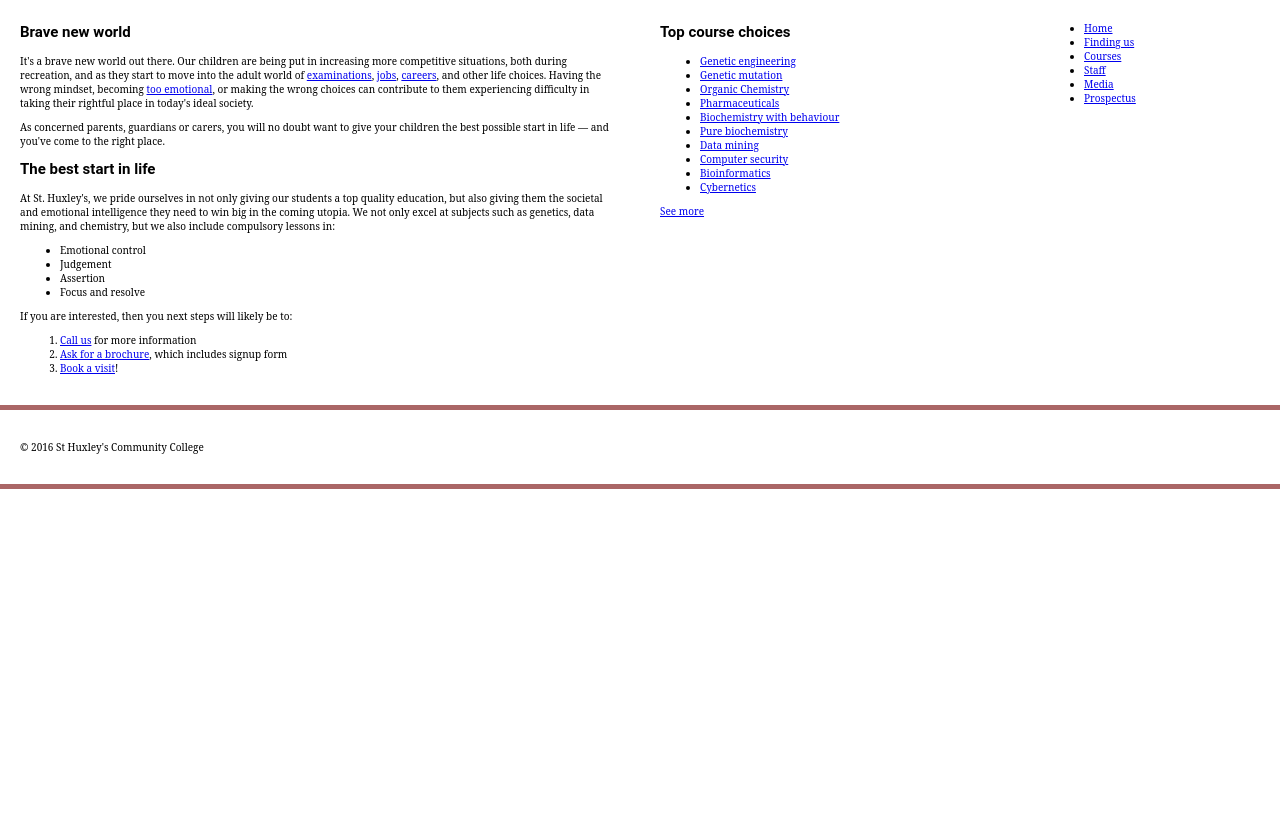
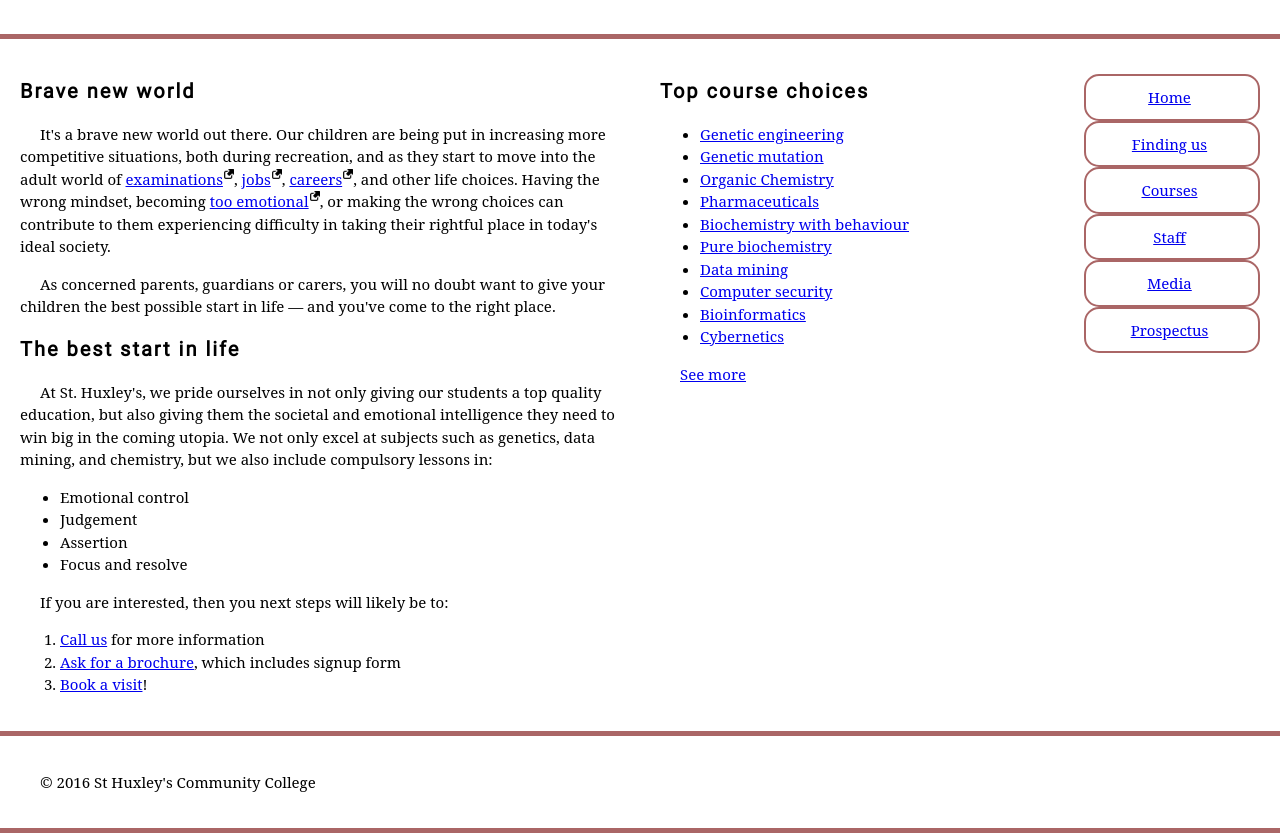
Before and after one commit to NobleRhed/noblerhed.github.io, a plain HTML site: page lab3/part3/index.html in a window 1280 px wide. Shown: the part 110-943 px from the top of the page. Before the commit the page ends 800 px from the top, so only its background shows below. Drawn offline with Linux system fonts and the light colour scheme.

Commit message:
Working on 3 and 4

```diff
--- a/lab3/part3/style.css
+++ b/lab3/part3/style.css
@@ -47,24 +47,105 @@ header, footer {
 html {
   font-size: 10px;
 
+
 }
 
 
 @font-face {
   font-family: 'Noto Serif', serif;
-  src: url("/Noto_Serif/NotoSerif-VariableFont_wdth,wght.ttf") format('truetype');
-  font-weight: 400;
+  src:
+    url("./Noto_Serif/NotoSerif-VariableFont_wdth,wght.ttf") format('truetype'),
+    url("https://fonts.googleapis.com/css2?family=Noto+Serif:ital,wght@0,100..900;1,100..900&display=swap");
+  font-weight: normal;
   font-style: normal;
-  font-optical-sizing: auto;
-
-  font-variation-settings: 'wdth' 100;
 }
 
+@font-face {
+  font-family: Roboto;
+  src:
+    url("./Roboto/Roboto-Regular.ttf") format('truetype'),
+    url("https://fonts.googleapis.com/css2?family=Noto+Serif:ital,wght@0,100..900;1,100..900&family=Roboto:ital,wght@0,100;0,300;0,400;0,500;0,700;0,900;1,100;1,300;1,400;1,500;1,700;1,900&display=swap");
+  font-weight: normal;
+  font-style: normal;
+}
 
 body {
   font-family: 'Noto Serif', serif;
+  line-height: 1.5;
+  font-size: 1.5rem;
+
+
 }
 
-h1, h2, h3, h4, h5, h6 {
+h1, h2 {
   font-family: 'Roboto', sans-serif;
+  letter-spacing: 2px;
+
+
 }
+
+a[href^="http"] {
+  background: url("/external-link-52.png") no-repeat 100% 0;
+  background-size: 1rem 1rem;
+  padding-right: 1.1rem;
+}
+
+a {
+  outline: none;
+  text-decoration: underline;
+}
+
+h1 {
+  text-align: center;
+  font-size: 3.5rem;
+}
+
+h2 {
+
+  font-size: 2rem;
+}
+
+nav a {
+  padding: 10px;
+  margin-right: 5px;
+  display: inline-block;
+
+
+}
+
+nav li {
+  list-style-type: none;
+  border: 2px solid #a66;
+  border-radius: 1em;
+  text-align: center;
+
+
+}
+
+nav li:hover {
+  background-color: rgb(218, 182, 182);
+  border-color: white;
+  color: rgba(0, 0, 255);
+}
+
+p {
+  text-indent: 2rem;
+  font-size:1rem auto;
+  letter-spacing: normal;
+  word-spacing: normal;
+
+}
+
+a:visited {
+  color: darken(#a66, 20%)
+}
+
+a:hover, a:focus {
+  text-decoration:  none;
+  color: rgb(180, 22, 22)
+
+}
+
+a:active {
+  font-style: italic;
+}
--- a/lab3/part4/styles.css
+++ b/lab3/part4/styles.css
@@ -26,12 +26,14 @@ body {
   nav {
     background-color: #000;
     padding: .5em;
+    grid-auto-flow: column;
   }
 
   nav ul {
     margin: 0;
     padding: 0;
     list-style: none;
+
   }
 
   nav a {
```
Also changed, not shown: lab3/part2/style.css (+4 -4 lines).
